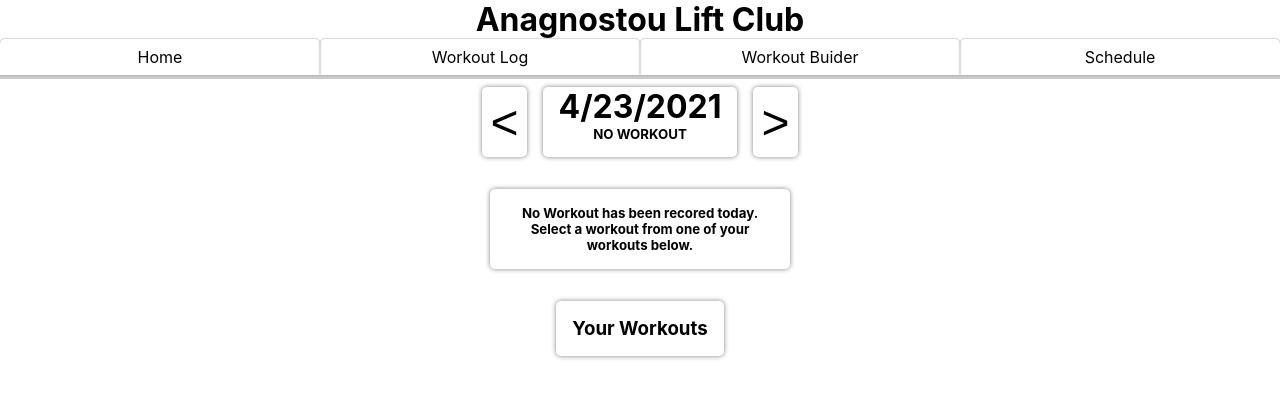
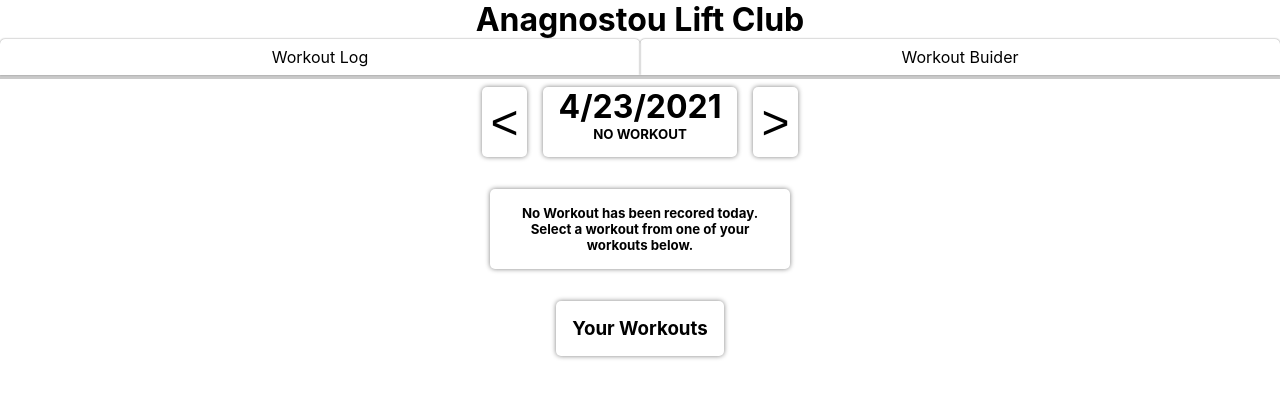
Before and after one commit to George-Anagnostou/liftclub, a Next.js app: page /workoutLog in a window 1280 px wide. Shown: the top 398 px of the page. Built offline with nearby package versions, Linux system fonts and the light colour scheme.

Commit message:
remove unused tabs

```diff
--- a/components/Layout.js
+++ b/components/Layout.js
@@ -22,11 +22,6 @@ export default function Layout({ title = "Workout App", children }) {
         <h1>Anagnostou Lift Club</h1>
         <NavBar>
           <ul>
-            <Link href="/">
-              <li>
-                <a>Home</a>
-              </li>
-            </Link>
             <Link href="/workoutLog">
               <li>
                 <a>Workout Log</a>
@@ -35,11 +30,6 @@ export default function Layout({ title = "Workout App", children }) {
             <Link href="/workoutBuilder">
               <li>
                 <a>Workout Buider</a>
-              </li>
-            </Link>
-            <Link href="/schedule">
-              <li>
-                <a>Schedule</a>
               </li>
             </Link>
           </ul>
@@ -65,7 +55,7 @@ const NavBar = styled.nav`
       border-radius: 5px 5px 0 0;
       box-shadow: 0 0 2px grey;
 
-      width: 25%;
+      flex: 1;
       display: grid;
       place-items: center;
       cursor: pointer;
```
